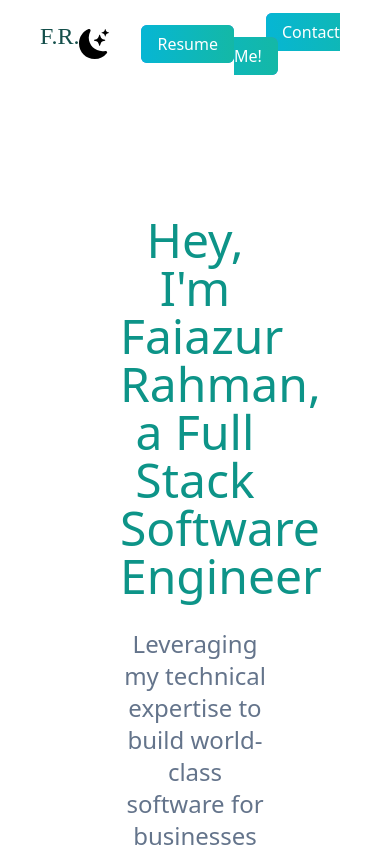
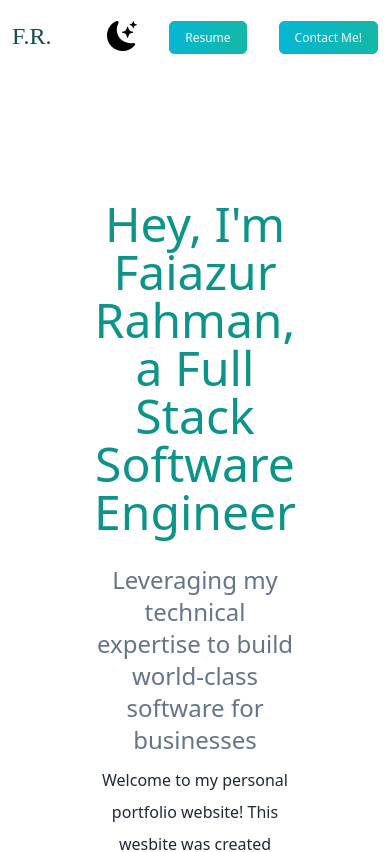
Before and after one commit to Siam63/portfolio-web-app, a Next.js app: page / in a window 390 px wide. Shown: the top 852 px of the page. Built offline with nearby package versions, Linux system fonts and the light colour scheme.

Commit message:
small refactor

```diff
--- a/pages/index.js
+++ b/pages/index.js
@@ -25,19 +25,19 @@ export default function Home() {
         <link rel="icon" href="/favicon.ico" />
       </Head>
 
-      <main className="md:px-20 bg-white lg:px-30 px-10  dark:bg-gradient-to-r dark:from-gray-900 dark:to-sky-900">
+      <main className="md:px-20 bg-white lg:px-30 px-3  dark:bg-gradient-to-r dark:from-gray-900 dark:to-sky-900">
         <section className="min-h-screen">
           <nav className="py-5 mb-12 flex justify-between">
             <h1 className="text-2xl text-teal-900 font-burtons dark:text-white">F.R.</h1>
             <ul className="flex items-center">
               <li><BsFillMoonStarsFill onClick={() => setDarkMode(!darkMode)} className="dark:text-white cursor-pointer text-3xl"/></li>
               <li>
-                <a href="https://www.google.com/" target="_blank" className="bg-gradient-to-r from-cyan-500 to-teal-500 text-white px-4 py-2 rounded-md ml-8 transition ease-in-out delay-100 bg-blue-500 hover:scale-125">
+                <a href="https://www.google.com/" target="_blank" className="text-xs bg-gradient-to-r from-cyan-500 to-teal-500 text-white px-4 py-2 rounded-md ml-8 transition ease-in-out delay-100 bg-blue-500 hover:scale-125">
                   Resume
                 </a>
               </li>
               <li>
-                <a href="mailto:siamrahman711@gmail.com" className="bg-gradient-to-r from-cyan-500 to-teal-500 text-white px-4 py-2 rounded-md ml-8 transition ease-in-out delay-100 bg-blue-500 hover:scale-125">
+                <a href="mailto:siamrahman711@gmail.com" className="text-xs bg-gradient-to-r from-cyan-500 to-teal-500 text-white px-4 py-2 rounded-md ml-8 transition ease-in-out delay-100 bg-blue-500 hover:scale-125">
                   Contact Me!
                 </a>
               </li>
```
